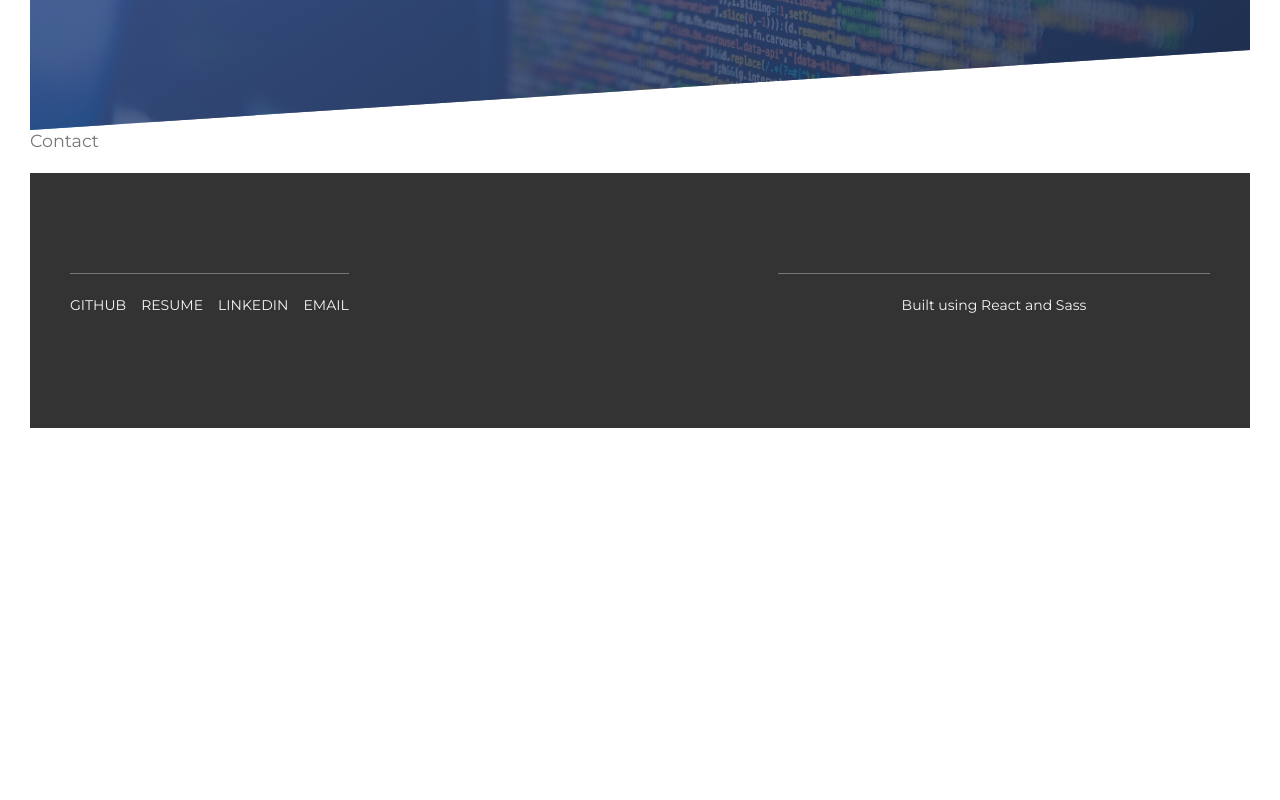
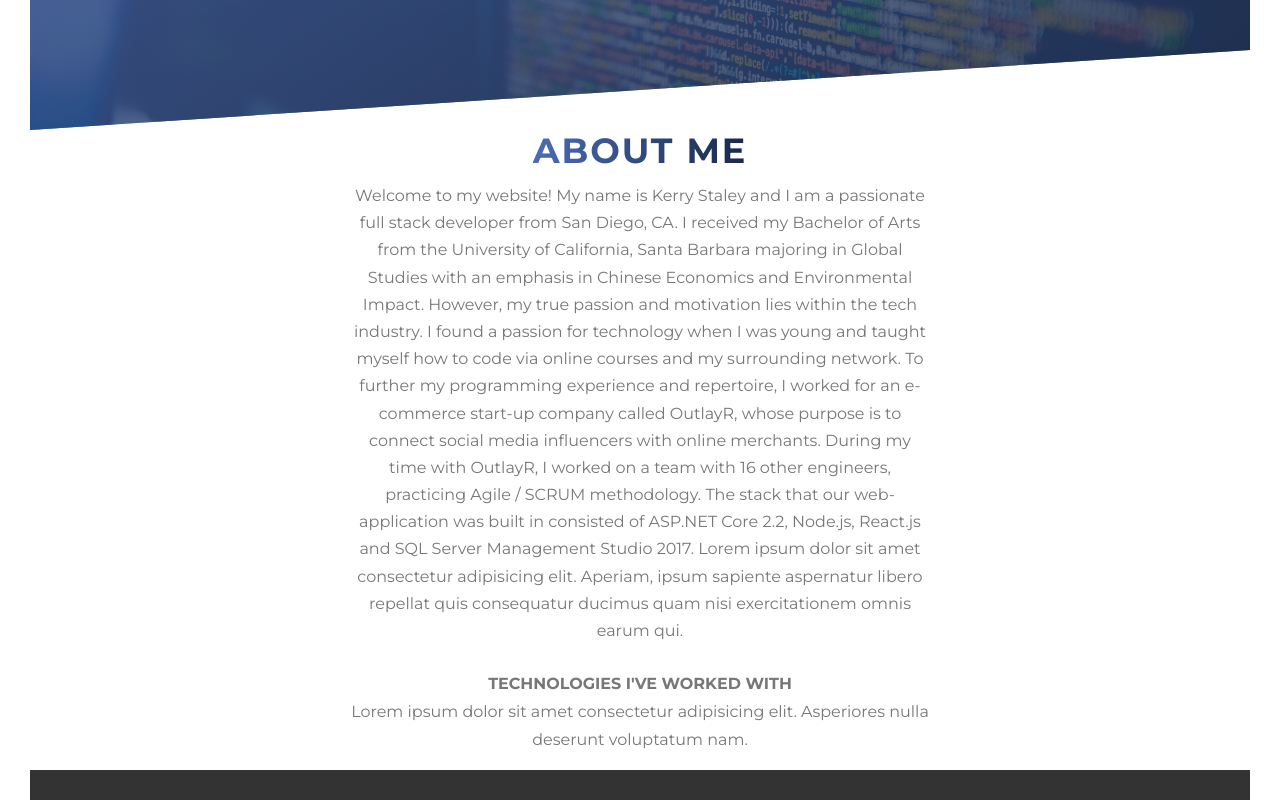
Before and after one commit to jacobbathan/jacobbio, a React (Create React App) app: page / in a window 1280 px wide. Shown: the part 660-1460 px from the top of the page. Before the commit the page ends 1118 px from the top, so only its background shows below. Built offline with nearby package versions, Linux system fonts and the light colour scheme.

Commit message:
added about me

```diff
--- a/src/App.js
+++ b/src/App.js
@@ -1,6 +1,6 @@
 import React from 'react';
 import './css/style.css';
-import Main from '../src/components/dashboard/Main.jsx';
+import Header from '../src/components/dashboard/Header.jsx';
 import About from '../src/components/dashboard/About.jsx';
 import Footer from '../src/components/footer/Footer.jsx';
 
@@ -8,8 +8,7 @@ function App() {
   return (
     <React.Fragment>
       <div>
-        {/* <Navbar /> */}
-        <Main />
+        <Header />
         <About />
         <Footer />
       </div>
--- a/src/components/dashboard/About.jsx
+++ b/src/components/dashboard/About.jsx
@@ -4,7 +4,47 @@ class About extends React.Component {
   render() {
     return (
       <React.Fragment>
-        <div />
+        <section className='section-about'>
+          <div className='u-center-text u-margin-bottom-big'>
+            <h2 className='heading-secondary'>About Me</h2>
+          </div>
+
+          <div className=''>
+            <div className='col-1-of-2'>
+              <h3 className='heading-tertiary u-margin-bottom-small' />
+              <p className='paragraph'>
+                Welcome to my website! My name is Kerry Staley and I am a
+                passionate full stack developer from San Diego, CA. I received
+                my Bachelor of Arts from the University of California, Santa
+                Barbara majoring in Global Studies with an emphasis in Chinese
+                Economics and Environmental Impact. However, my true passion and
+                motivation lies within the tech industry. I found a passion for
+                technology when I was young and taught myself how to code via
+                online courses and my surrounding network. To further my
+                programming experience and repertoire, I worked for an
+                e-commerce start-up company called OutlayR, whose purpose is to
+                connect social media influencers with online merchants. During
+                my time with OutlayR, I worked on a team with 16 other
+                engineers, practicing Agile / SCRUM methodology. The stack that
+                our web-application was built in consisted of ASP.NET Core 2.2,
+                Node.js, React.js and SQL Server Management Studio 2017. Lorem
+                ipsum dolor sit amet consectetur adipisicing elit. Aperiam,
+                ipsum sapiente aspernatur libero repellat quis consequatur
+                ducimus quam nisi exercitationem omnis earum qui.
+              </p>
+              <h3 className='heading-tertiary u-margin-bottom-small'>
+                Technologies I've worked with
+              </h3>
+              <p className='paragraph'>
+                Lorem ipsum dolor sit amet consectetur adipisicing elit.
+                Asperiores nulla deserunt voluptatum nam.
+              </p>
+            </div>
+            <div className='col-1-of-2'>
+              <div className='composition' />
+            </div>
+          </div>
+        </section>
       </React.Fragment>
     );
   }
--- a/src/components/footer/Footer.jsx
+++ b/src/components/footer/Footer.jsx
@@ -4,14 +4,13 @@ class Footer extends React.Component {
   render() {
     return (
       <React.Fragment>
-        <h3>Contact</h3>
         <br />
         <div className='footer'>
-          <div class='row'>
-            <div class='col-1-of-2'>
-              <div class='footer__navigation'>
-                <ul class='footer__list'>
-                  <li class='footer__item'>
+          <div className='row'>
+            <div className='col-1-of-2'>
+              <div className='footer__navigation'>
+                <ul className='footer__list'>
+                  <li className='footer__item'>
                     <a
                       href='https://www.linkedin.com/in/jacobbathan/'
                       className='footer__link'
@@ -35,7 +34,7 @@ class Footer extends React.Component {
                       Linkedin
                     </a>
                   </li>
-                  <li class='footer__item'>
+                  <li className='footer__item'>
                     <a
                       href='mailto:jacobbathan@gmail.com'
                       className='footer__link'
@@ -46,8 +45,8 @@ class Footer extends React.Component {
                 </ul>
               </div>
             </div>
-            <div class='col-1-of-2'>
-              <p class='footer__copyright'>Built using React and Sass</p>
+            <div className='col-1-of-2'>
+              <p className='footer__copyright'>Built using React and Sass</p>
             </div>
           </div>
         </div>
--- a/src/css/style.css
+++ b/src/css/style.css
@@ -54,7 +54,43 @@ body {
     font-size: 2rem;
     font-weight: 700;
     letter-spacing: 1.7rem;
-    animation: moveInRight 1s ease-out; }
+    animation: moveInRight 1s ease-out;
+    animation-delay: 0.5s;
+    animation-fill-mode: backwards; }
+
+.section-about {
+  text-align: center; }
+
+.heading-secondary {
+  font-size: 3.5rem;
+  text-transform: uppercase;
+  font-weight: 700;
+  display: inline-block;
+  background-image: linear-gradient(to right, #4b6cb7, #182848);
+  -webkit-background-clip: text;
+  color: transparent;
+  letter-spacing: 0.2rem;
+  transition: all 0.2s; }
+  @media only screen and (max-width: 56.25em) {
+    .heading-secondary {
+      font-size: 3rem; } }
+  @media only screen and (max-width: 37.5em) {
+    .heading-secondary {
+      font-size: 2.5rem; } }
+  .heading-secondary:hover {
+    transform: translateY(-2px);
+    text-shadow: 0.5rem 1rem 2rem rgba(0, 0, 0, 0.2); }
+
+.heading-tertiary {
+  font-size: 1.6rem;
+  font-weight: 700;
+  text-transform: uppercase; }
+
+.paragraph {
+  font-size: 1.6rem;
+  margin: 0 20em; }
+  .paragraph:not(:last-child) {
+    margin-bottom: 3rem; }
 
 .header {
   height: 95vh;
--- a/src/sass/abstracts/_variables.scss
+++ b/src/sass/abstracts/_variables.scss
@@ -12,6 +12,8 @@ $color-grey-dark-3: #333333;
 $color-white: #ffffff;
 $color-black: #000000;
 
+$default-font-size: 1.6rem;
+
 $grid-width: 114rem;
 $gutter-vertical: 8rem;
 $gutter-vertical-small: 6rem;
--- a/src/sass/base/_typography.scss
+++ b/src/sass/base/_typography.scss
@@ -26,5 +26,55 @@ body {
     font-weight: 700;
     letter-spacing: 1.7rem;
     animation: moveInRight 1s ease-out;
+    animation-delay: 0.5s;
+    animation-fill-mode: backwards;
   }
 }
+
+.section-about {
+  text-align: center;
+}
+
+.heading-secondary {
+  font-size: 3.5rem;
+  text-transform: uppercase;
+  font-weight: 700;
+  display: inline-block;
+  background-image: linear-gradient(
+    to right,
+    $color-primary-light,
+    $color-primary-dark
+  );
+  -webkit-background-clip: text;
+  color: transparent;
+  letter-spacing: 0.2rem;
+  transition: all 0.2s;
+
+  @include respond(tab-port) {
+    font-size: 3rem;
+  }
+
+  @include respond(phone) {
+    font-size: 2.5rem;
+  }
+
+  &:hover {
+    transform: translateY(-2px);
+    text-shadow: 0.5rem 1rem 2rem rgba($color-black, 0.2);
+  }
+}
+
+.heading-tertiary {
+  font-size: $default-font-size;
+  font-weight: 700;
+  text-transform: uppercase;
+}
+
+.paragraph {
+  font-size: $default-font-size;
+  margin: 0 20em;
+
+  &:not(:last-child) {
+    margin-bottom: 3rem;
+  }
+}
```
Also changed, not shown: src/components/dashboard/Header.jsx (renamed from src/components/dashboard/Main.jsx).
